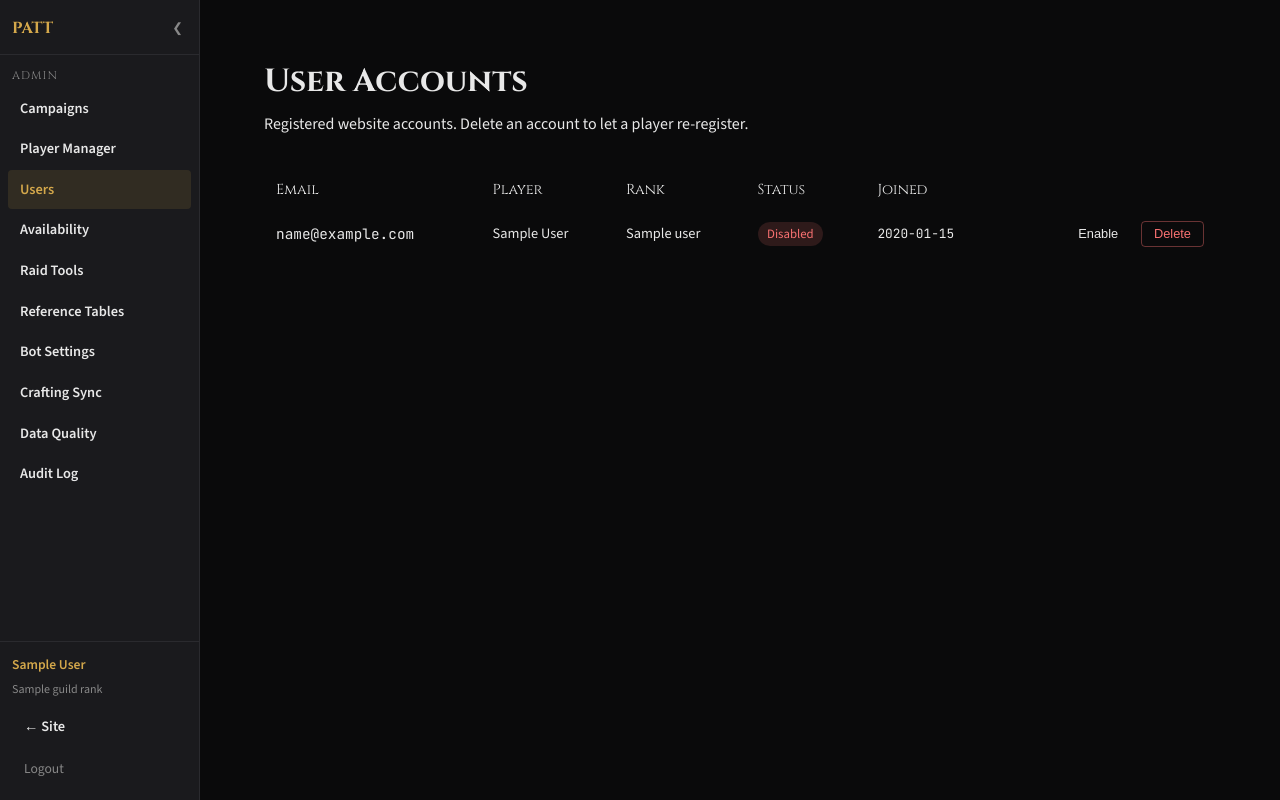
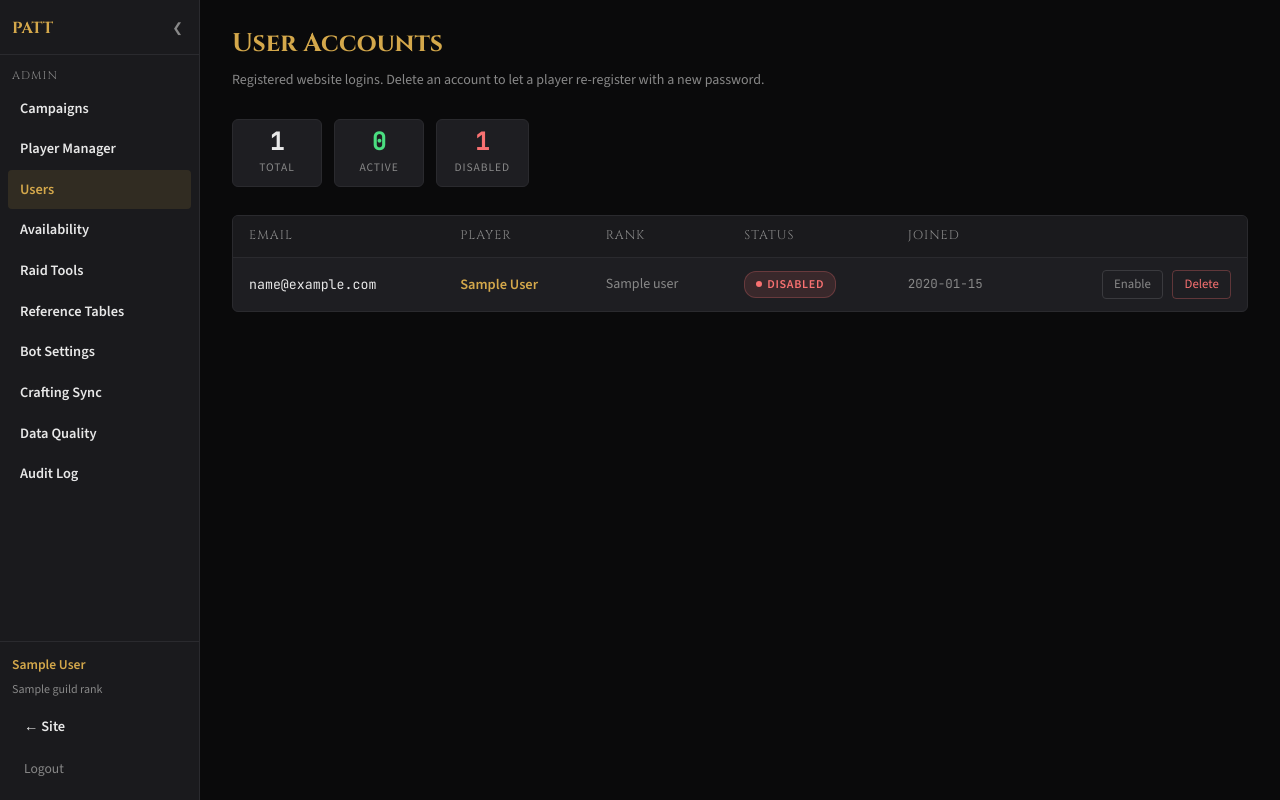
Before and after one commit to Shadowedvaca/PullAllTheThings-site, a Python web app: template src/patt/templates/admin/users.html in a window 1280 px wide. Run offline with Jinja, Linux system fonts and the light colour scheme; the template is opened without the code that fills it: most values are stand-ins (such as "Sample title", 1, 10 or a date in 2020).

Commit message:
feat: facelift for /admin/users page
- Proper CSS classes instead of inline styles throughout
- Stat pills row: Total / Active / Disabled / No Player counts
- Panel-style table with gold mono headers, hover rows, pill status badges
- Disabled/Enable toggle with loading state (button shows "…" while saving)
- tojson filter on delete button label (safe escaping)
- Toast animation on appear
- Empty state with icon

Co-Authored-By: Claude Sonnet 4.6 <noreply@anthropic.com>

```diff
--- a/src/patt/templates/admin/users.html
+++ b/src/patt/templates/admin/users.html
@@ -1,65 +1,306 @@
 {% extends "base_admin.html" %}
-{% block title %}User Accounts — Admin{% endblock %}
+{% block title %}User Accounts — Admin — Pull All The Things{% endblock %}
 {% block nav_users %}active{% endblock %}
 
+{% block head %}
+<style>
+/* ------------------------------------------------------------------ layout */
+.ua-header {
+    display: flex;
+    align-items: flex-start;
+    justify-content: space-between;
+    gap: 1rem;
+    margin-bottom: 1.75rem;
+    flex-wrap: wrap;
+}
+.ua-title {
+    font-family: var(--font-display);
+    color: var(--color-accent);
+    font-size: 1.6rem;
+    margin: 0 0 0.25rem 0;
+}
+.ua-subtitle {
+    color: var(--color-text-muted);
+    font-size: 0.875rem;
+    margin: 0;
+}
+
+/* ------------------------------------------------------------------ stat pills */
+.ua-stats {
+    display: flex;
+    gap: 0.75rem;
+    flex-wrap: wrap;
+    margin-bottom: 1.75rem;
+}
+.ua-stat {
+    background: var(--color-bg-panel);
+    border: 1px solid var(--color-border);
+    border-radius: var(--radius);
+    padding: 0.6rem 1.1rem;
+    text-align: center;
+    min-width: 90px;
+}
+.ua-stat__num {
+    font-family: var(--font-mono);
+    font-size: 1.5rem;
+    font-weight: 700;
+    color: var(--color-text);
+    line-height: 1;
+}
+.ua-stat__label {
+    font-size: 0.72rem;
+    text-transform: uppercase;
+    letter-spacing: 0.08em;
+    color: var(--color-text-muted);
+    margin-top: 0.25rem;
+}
+.ua-stat--active .ua-stat__num  { color: var(--color-success); }
+.ua-stat--disabled .ua-stat__num { color: var(--color-danger); }
+.ua-stat--orphan .ua-stat__num  { color: var(--color-warning); }
+
+/* ------------------------------------------------------------------ table */
+.ua-table-wrap {
+    background: var(--color-bg-panel);
+    border: 1px solid var(--color-border);
+    border-radius: var(--radius);
+    overflow: hidden;
+}
+.ua-table {
+    width: 100%;
+    border-collapse: collapse;
+    font-size: 0.9rem;
+}
+.ua-table thead th {
+    padding: 0.65rem 1rem;
+    text-align: left;
+    font-family: var(--font-display);
+    font-weight: 400;
+    font-size: 0.78rem;
+    text-transform: uppercase;
+    letter-spacing: 0.08em;
+    color: var(--color-text-muted);
+    border-bottom: 1px solid var(--color-border);
+    background: var(--color-bg-card);
+    white-space: nowrap;
+}
+.ua-table thead th:last-child { text-align: right; }
+.ua-table tbody tr {
+    border-bottom: 1px solid var(--color-border);
+    transition: background 0.12s;
+}
+.ua-table tbody tr:last-child { border-bottom: none; }
+.ua-table tbody tr:hover { background: var(--color-bg-card); }
+
+.ua-table td {
+    padding: 0.75rem 1rem;
+    vertical-align: middle;
+}
+.ua-td-email {
+    font-family: var(--font-mono);
+    font-size: 0.83rem;
+    color: var(--color-text);
+}
+.ua-td-player a {
+    color: var(--color-accent);
+    text-decoration: none;
+    font-weight: 600;
+}
+.ua-td-player a:hover { text-decoration: underline; }
+.ua-td-muted {
+    color: var(--color-text-muted);
+    font-size: 0.875rem;
+}
+.ua-td-joined {
+    font-family: var(--font-mono);
+    font-size: 0.78rem;
+    color: var(--color-text-muted);
+    white-space: nowrap;
+}
+.ua-td-actions {
+    text-align: right;
+    white-space: nowrap;
+}
+
+/* ------------------------------------------------------------------ status badge */
+.ua-badge {
+    display: inline-flex;
+    align-items: center;
+    gap: 0.35rem;
+    padding: 0.2rem 0.65rem;
+    border-radius: 12px;
+    font-size: 0.75rem;
+    font-weight: 700;
+    text-transform: uppercase;
+    letter-spacing: 0.06em;
+}
+.ua-badge--active {
+    background: rgba(74, 222, 128, 0.12);
+    color: var(--color-success);
+    border: 1px solid rgba(74, 222, 128, 0.25);
+}
+.ua-badge--disabled {
+    background: rgba(248, 113, 113, 0.12);
+    color: var(--color-danger);
+    border: 1px solid rgba(248, 113, 113, 0.25);
+}
+.ua-badge__dot {
+    width: 6px;
+    height: 6px;
+    border-radius: 50%;
+    background: currentColor;
+    flex-shrink: 0;
+}
+
+/* ------------------------------------------------------------------ buttons */
+.ua-btn {
+    display: inline-flex;
+    align-items: center;
+    gap: 0.3rem;
+    padding: 0.3rem 0.7rem;
+    border-radius: var(--radius-sm);
+    font-size: 0.8rem;
+    font-family: var(--font-body);
+    cursor: pointer;
+    transition: background 0.15s, color 0.15s, border-color 0.15s;
+    border: 1px solid transparent;
+    line-height: 1.4;
+}
+.ua-btn--toggle {
+    background: transparent;
+    border-color: var(--color-border-light);
+    color: var(--color-text-muted);
+}
+.ua-btn--toggle:hover {
+    border-color: var(--color-accent-dim);
+    color: var(--color-text);
+}
+.ua-btn--delete {
+    background: transparent;
+    border-color: rgba(248, 113, 113, 0.3);
+    color: var(--color-danger);
+    margin-left: 0.4rem;
+}
+.ua-btn--delete:hover {
+    background: rgba(248, 113, 113, 0.1);
+    border-color: var(--color-danger);
+}
+
+/* ------------------------------------------------------------------ empty state */
+.ua-empty {
+    padding: 3.5rem 2rem;
+    text-align: center;
+    color: var(--color-text-muted);
+}
+.ua-empty__icon {
+    font-size: 2.5rem;
+    margin-bottom: 0.75rem;
+    opacity: 0.4;
+}
+.ua-empty__text {
+    font-size: 0.95rem;
+}
+
+/* ------------------------------------------------------------------ toast */
+#ua-toast {
+    display: none;
+    position: fixed;
+    bottom: 1.5rem;
+    right: 1.5rem;
+    padding: 0.75rem 1.25rem;
+    border-radius: var(--radius);
+    font-size: 0.875rem;
+    font-family: var(--font-body);
+    z-index: 9999;
+    max-width: 340px;
+    box-shadow: var(--shadow);
+    animation: ua-fadein 0.2s ease;
+}
+@keyframes ua-fadein { from { opacity: 0; transform: translateY(6px); } to { opacity: 1; transform: none; } }
+</style>
+{% endblock %}
+
 {% block content %}
-<div style="padding: 2rem;">
-    <h1 style="font-family: var(--font-display); color: var(--gold); margin-bottom: 0.25rem;">User Accounts</h1>
-    <p style="color: var(--text-secondary); margin-bottom: 2rem;">Registered website accounts. Delete an account to let a player re-register.</p>
 
-    <div id="toast" style="display:none; position:fixed; bottom:1.5rem; right:1.5rem; padding:0.75rem 1.25rem;
-         border-radius:6px; font-size:0.9rem; z-index:999; font-family: var(--font-body);"></div>
+<div id="ua-toast"></div>
 
+<div class="ua-header">
+    <div>
+        <h1 class="ua-title">User Accounts</h1>
+        <p class="ua-subtitle">Registered website logins. Delete an account to let a player re-register with a new password.</p>
+    </div>
+</div>
+
+{% set total    = users | length %}
+{% set active   = users | selectattr('is_active') | list | length %}
+{% set disabled = total - active %}
+{% set orphaned = users | selectattr('player_id', 'none') | list | length %}
+
+<div class="ua-stats">
+    <div class="ua-stat">
+        <div class="ua-stat__num">{{ total }}</div>
+        <div class="ua-stat__label">Total</div>
+    </div>
+    <div class="ua-stat ua-stat--active">
+        <div class="ua-stat__num">{{ active }}</div>
+        <div class="ua-stat__label">Active</div>
+    </div>
+    {% if disabled %}
+    <div class="ua-stat ua-stat--disabled">
+        <div class="ua-stat__num">{{ disabled }}</div>
+        <div class="ua-stat__label">Disabled</div>
+    </div>
+    {% endif %}
+    {% if orphaned %}
+    <div class="ua-stat ua-stat--orphan">
+        <div class="ua-stat__num">{{ orphaned }}</div>
+        <div class="ua-stat__label">No Player</div>
+    </div>
+    {% endif %}
+</div>
+
+<div class="ua-table-wrap">
     {% if users %}
-    <table style="width:100%; border-collapse:collapse; font-family: var(--font-body); font-size:0.9rem;">
+    <table class="ua-table">
         <thead>
-            <tr style="border-bottom: 2px solid var(--border-accent);">
-                <th style="text-align:left; padding:0.6rem 0.75rem; color:var(--gold); font-family:var(--font-display); font-weight:400;">Email</th>
-                <th style="text-align:left; padding:0.6rem 0.75rem; color:var(--gold); font-family:var(--font-display); font-weight:400;">Player</th>
-                <th style="text-align:left; padding:0.6rem 0.75rem; color:var(--gold); font-family:var(--font-display); font-weight:400;">Rank</th>
-                <th style="text-align:left; padding:0.6rem 0.75rem; color:var(--gold); font-family:var(--font-display); font-weight:400;">Status</th>
-                <th style="text-align:left; padding:0.6rem 0.75rem; color:var(--gold); font-family:var(--font-display); font-weight:400;">Joined</th>
-                <th style="padding:0.6rem 0.75rem;"></th>
+            <tr>
+                <th>Email</th>
+                <th>Player</th>
+                <th>Rank</th>
+                <th>Status</th>
+                <th>Joined</th>
+                <th></th>
             </tr>
         </thead>
         <tbody>
         {% for u in users %}
-        <tr id="user-row-{{ u.id }}" style="border-bottom: 1px solid var(--border); transition: background 0.15s;"
-            onmouseover="this.style.background='var(--bg-card)'" onmouseout="this.style.background=''">
-            <td style="padding:0.6rem 0.75rem; color:var(--text-primary); font-family:var(--font-mono);">{{ u.email or '—' }}</td>
-            <td style="padding:0.6rem 0.75rem; color:var(--text-primary);">
+        <tr id="user-row-{{ u.id }}">
+            <td class="ua-td-email">{{ u.email or '—' }}</td>
+            <td class="ua-td-player">
                 {% if u.player_id %}
-                    <a href="/admin/players" style="color:var(--gold); text-decoration:none;">{{ u.display_name }}</a>
+                    <a href="/admin/players">{{ u.display_name }}</a>
                 {% else %}
-                    <span style="color:var(--text-secondary);">—</span>
+                    <span class="ua-td-muted">—</span>
                 {% endif %}
             </td>
-            <td style="padding:0.6rem 0.75rem; color:var(--text-secondary);">{{ u.rank_name or '—' }}</td>
-            <td style="padding:0.6rem 0.75rem;">
-                <span id="status-{{ u.id }}" style="padding:0.2rem 0.6rem; border-radius:12px; font-size:0.8rem;
-                    background: {% if u.is_active %}rgba(74,222,128,0.15){% else %}rgba(248,113,113,0.15){% endif %};
-                    color: {% if u.is_active %}#4ade80{% else %}#f87171{% endif %};">
+            <td class="ua-td-muted">{{ u.rank_name or '—' }}</td>
+            <td>
+                <span id="status-{{ u.id }}"
+                      class="ua-badge {% if u.is_active %}ua-badge--active{% else %}ua-badge--disabled{% endif %}">
+                    <span class="ua-badge__dot"></span>
                     {% if u.is_active %}Active{% else %}Disabled{% endif %}
                 </span>
             </td>
-            <td style="padding:0.6rem 0.75rem; color:var(--text-secondary); font-family:var(--font-mono); font-size:0.8rem;">
+            <td class="ua-td-joined">
                 {{ u.created_at.strftime('%Y-%m-%d') if u.created_at else '—' }}
             </td>
-            <td style="padding:0.6rem 0.75rem; text-align:right; white-space:nowrap;">
-                <button onclick="toggleActive({{ u.id }})"
+            <td class="ua-td-actions">
+                <button class="ua-btn ua-btn--toggle"
                         id="toggle-btn-{{ u.id }}"
-                        style="padding:0.3rem 0.75rem; border-radius:4px; border:1px solid var(--border-accent);
-                               background:transparent; color:var(--text-secondary); cursor:pointer; font-size:0.8rem;
-                               margin-right:0.5rem;"
-                        onmouseover="this.style.color='var(--text-primary)'"
-                        onmouseout="this.style.color='var(--text-secondary)'">
+                        onclick="toggleActive({{ u.id }})">
                     {% if u.is_active %}Disable{% else %}Enable{% endif %}
                 </button>
-                <button onclick="deleteUser({{ u.id }}, '{{ u.email or u.display_name or 'this user' }}')"
-                        style="padding:0.3rem 0.75rem; border-radius:4px; border:1px solid rgba(248,113,113,0.4);
-                               background:transparent; color:#f87171; cursor:pointer; font-size:0.8rem;"
-                        onmouseover="this.style.background='rgba(248,113,113,0.1)'"
-                        onmouseout="this.style.background='transparent'">
+                <button class="ua-btn ua-btn--delete"
+                        onclick="deleteUser({{ u.id }}, {{ (u.email or u.display_name or 'this user') | tojson }})">
                     Delete
                 </button>
             </td>
@@ -68,47 +309,58 @@
         </tbody>
     </table>
     {% else %}
-    <p style="color:var(--text-secondary); text-align:center; padding:3rem;">No registered user accounts found.</p>
+    <div class="ua-empty">
+        <div class="ua-empty__icon">👤</div>
+        <div class="ua-empty__text">No registered user accounts found.</div>
+    </div>
     {% endif %}
 </div>
+
 {% endblock %}
 
 {% block scripts %}
 <script>
 function showToast(msg, type) {
-    const t = document.getElementById('toast');
+    const t = document.getElementById('ua-toast');
     t.textContent = msg;
-    t.style.background = type === 'success' ? 'rgba(74,222,128,0.2)' : 'rgba(248,113,113,0.2)';
-    t.style.border = type === 'success' ? '1px solid #4ade80' : '1px solid #f87171';
-    t.style.color = type === 'success' ? '#4ade80' : '#f87171';
+    const ok = type === 'success';
+    t.style.background = ok ? 'rgba(74,222,128,0.15)' : 'rgba(248,113,113,0.15)';
+    t.style.border = `1px solid ${ok ? '#4ade80' : '#f87171'}`;
+    t.style.color = ok ? '#4ade80' : '#f87171';
     t.style.display = 'block';
     clearTimeout(t._timer);
     t._timer = setTimeout(() => { t.style.display = 'none'; }, 3500);
 }
 
 async function toggleActive(userId) {
+    const btn = document.getElementById(`toggle-btn-${userId}`);
+    const prev = btn.textContent.trim();
+    btn.disabled = true;
+    btn.textContent = '…';
     try {
         const res = await fetch(`/admin/users/${userId}/toggle-active`, { method: 'PATCH' });
         const data = await res.json();
         if (data.ok) {
             const isActive = data.data.is_active;
-            const span = document.getElementById(`status-${userId}`);
-            const btn = document.getElementById(`toggle-btn-${userId}`);
-            span.textContent = isActive ? 'Active' : 'Disabled';
-            span.style.background = isActive ? 'rgba(74,222,128,0.15)' : 'rgba(248,113,113,0.15)';
-            span.style.color = isActive ? '#4ade80' : '#f87171';
+            const badge = document.getElementById(`status-${userId}`);
+            badge.className = `ua-badge ${isActive ? 'ua-badge--active' : 'ua-badge--disabled'}`;
+            badge.innerHTML = `<span class="ua-badge__dot"></span>${isActive ? 'Active' : 'Disabled'}`;
             btn.textContent = isActive ? 'Disable' : 'Enable';
             showToast(`Account ${isActive ? 'enabled' : 'disabled'}`, 'success');
         } else {
+            btn.textContent = prev;
             showToast('Error: ' + (data.error || '?'), 'error');
         }
     } catch (e) {
+        btn.textContent = prev;
         showToast('Network error', 'error');
+    } finally {
+        btn.disabled = false;
     }
 }
 
 async function deleteUser(userId, label) {
-    if (!confirm(`Delete account for "${label}"?\n\nThis removes their login credentials. Their player record will remain and they can re-register.`)) return;
+    if (!confirm(`Delete account for "${label}"?\n\nThis removes their login credentials. Their player record stays and they can re-register.`)) return;
     try {
         const res = await fetch(`/admin/users/${userId}`, { method: 'DELETE' });
         const data = await res.json();
```
